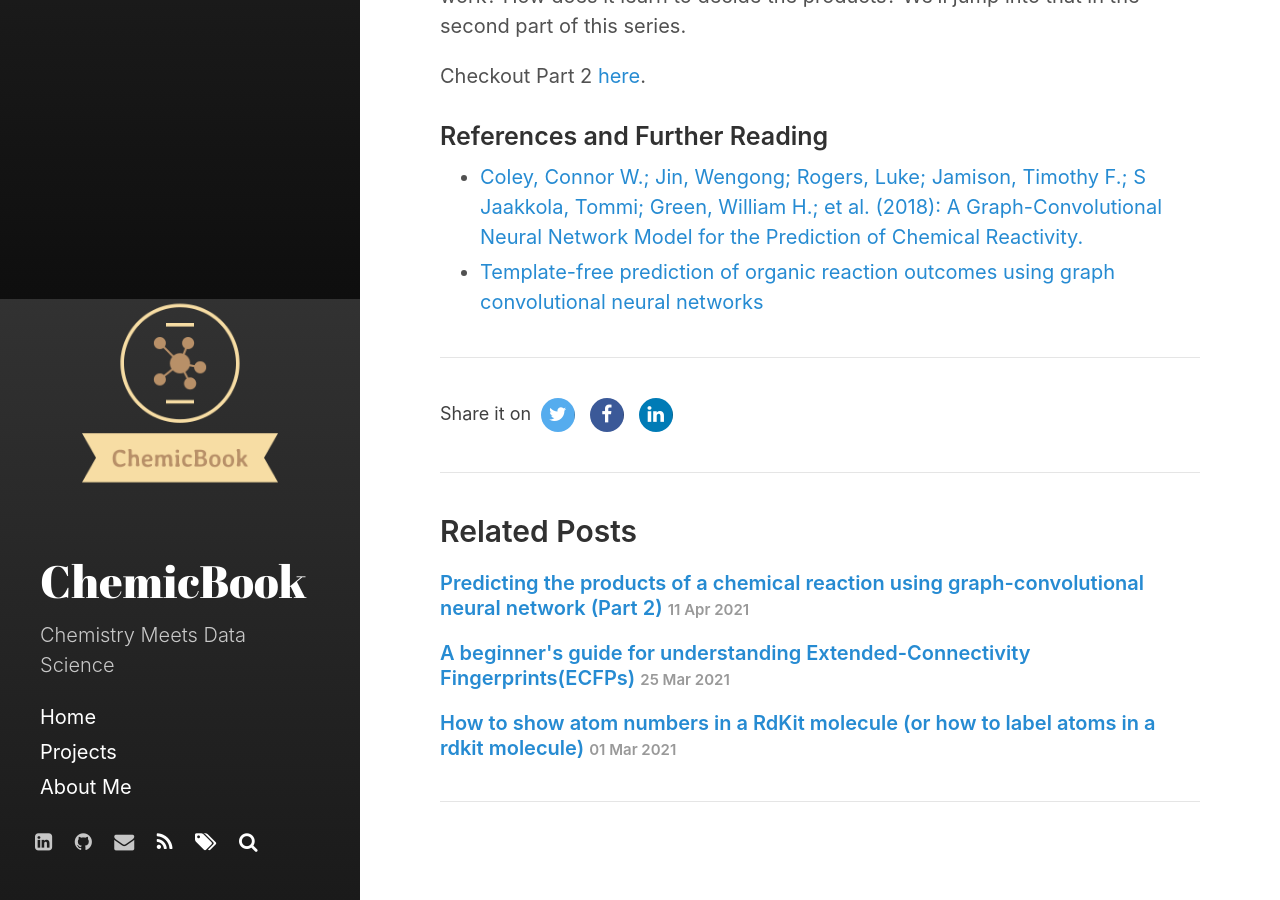
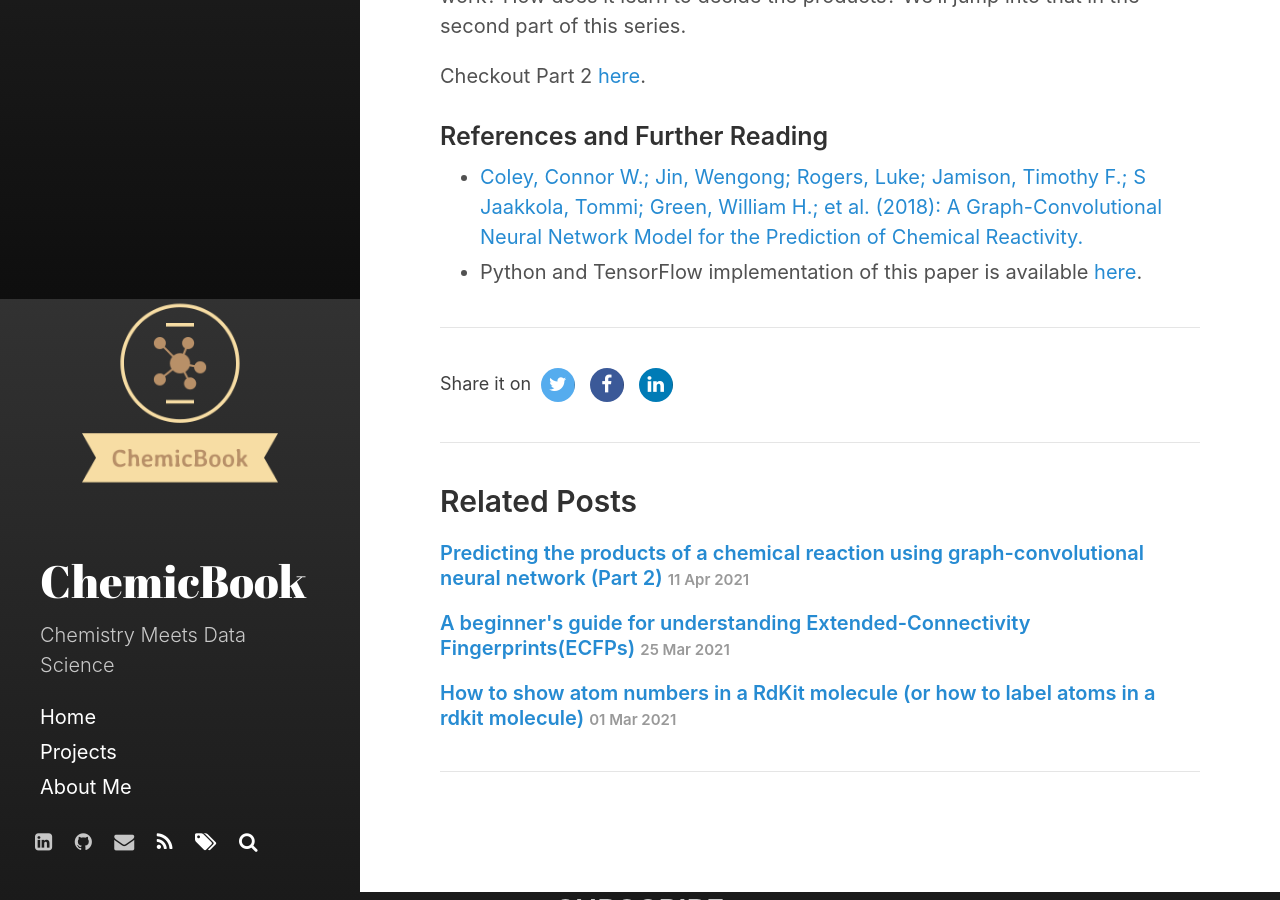
Before and after one commit to kmnis/kmnis.github.io, a Jekyll site: the page built from _posts/2021-04-10-predicting-the-products-of-a-chemical-reaction-using-graph-convolutional-neural-network-part-1.md, in a window 1280 px wide and 900 px high, scrolled down 6901 px. Built offline with Jekyll 4.4.1, drawn with Linux system fonts in a browser that asks for light colours; nearby versions of some CDN libraries; comment, search, counter and statistics services are not loaded.

```diff
--- a/_posts/2021-04-10-predicting-the-products-of-a-chemical-reaction-using-graph-convolutional-neural-network-part-1.md
+++ b/_posts/2021-04-10-predicting-the-products-of-a-chemical-reaction-using-graph-convolutional-neural-network-part-1.md
@@ -328,4 +328,4 @@ Checkout Part 2 <a href="/2021/04/11/predicting-the-products-of-a-chemical-react
 
 ### References and Further Reading
 - <a style="overflow-wrap: break-word" target="_blank" href="https://doi.org/10.1039/C8SC04228D">Coley, Connor W.; Jin, Wengong; Rogers, Luke; Jamison, Timothy F.; S Jaakkola, Tommi; Green, William H.; et al. (2018): A Graph-Convolutional Neural Network Model for the Prediction of Chemical Reactivity.</a>
-- <a style="overflow-wrap: break-word" target="_blank" href="https://github.com/connorcoley/rexgen_direct">Template-free prediction of organic reaction outcomes using graph convolutional neural networks</a>
+- Python and TensorFlow implementation of this paper is available <a style="overflow-wrap: break-word" target="_blank" href="https://github.com/connorcoley/rexgen_direct">here</a>.
```
Also changed, not shown: _posts/2021-04-11-predicting-the-products-of-a-chemical-reaction-using-graph-convolutional-neural-network-part-2.md (+4 -3 lines), _images/10504333.jpg (added).
